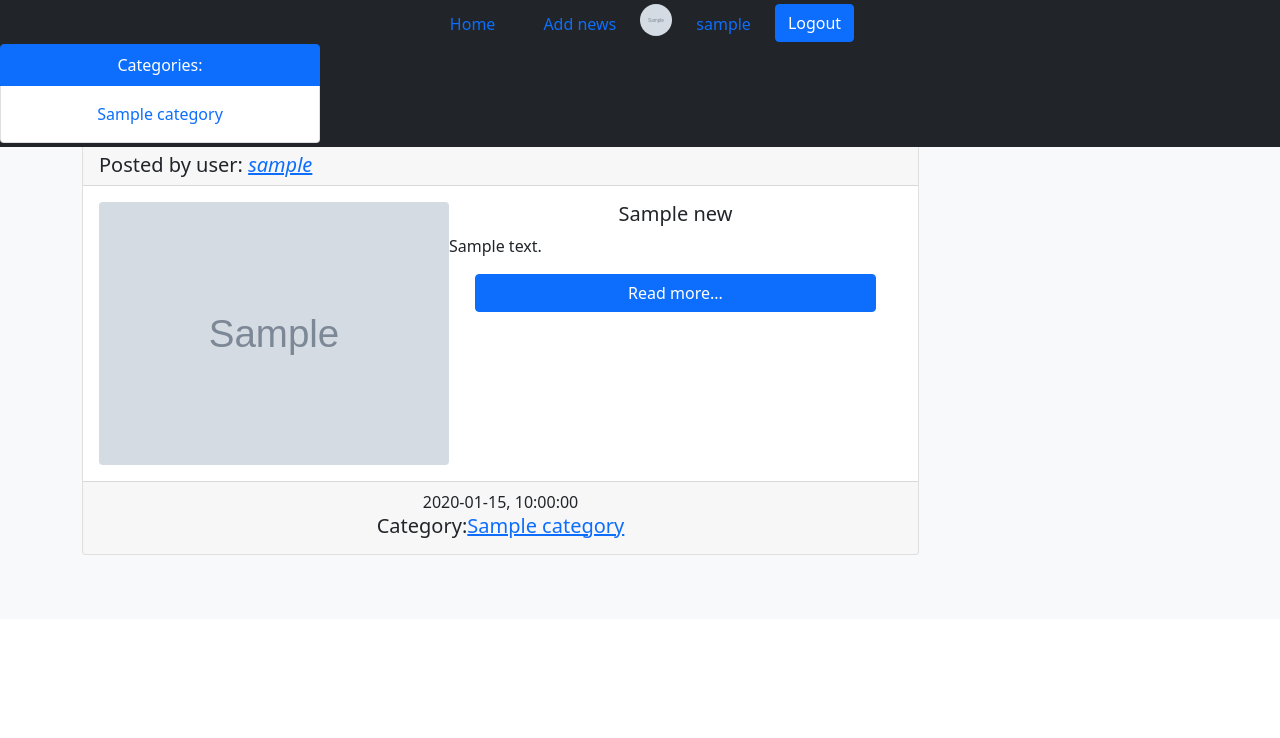
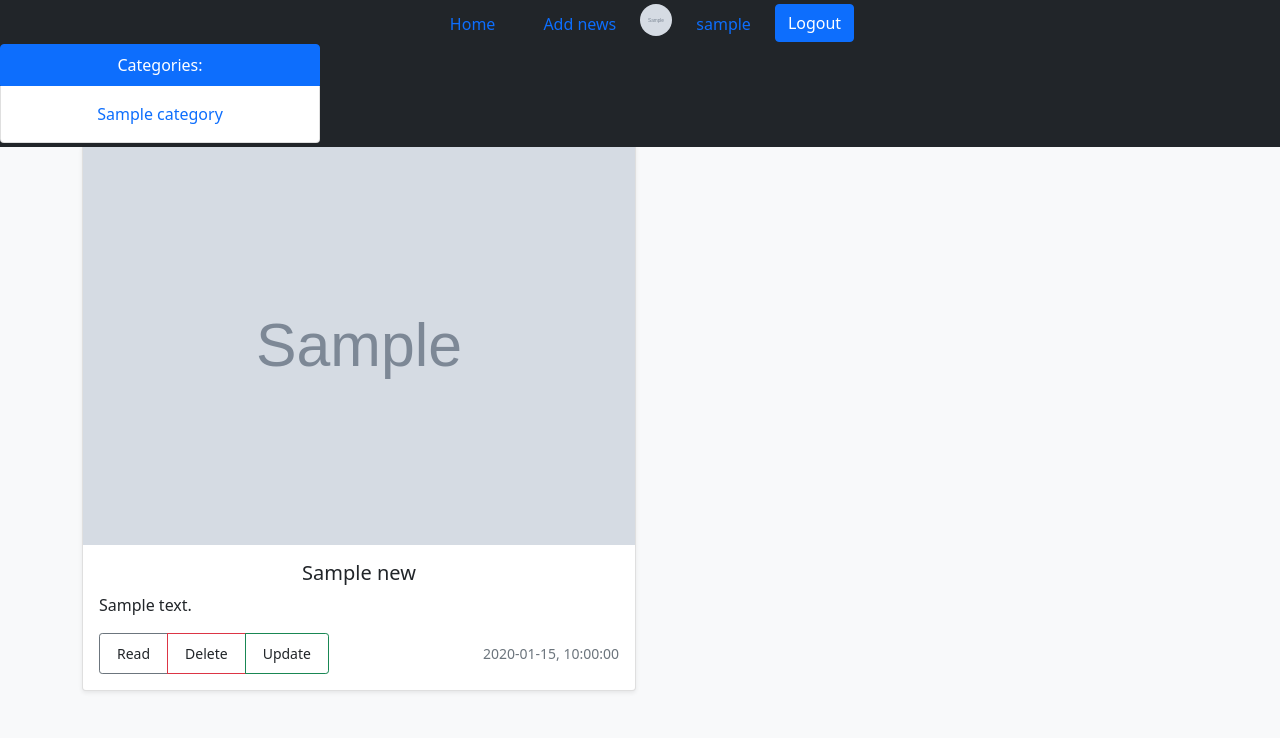
Before and after one commit to Kuleb1n/News_blog, a Django app: page / in a window 1280 px wide. Shown: the top 738 px of the page. Run offline with Django 4.2, Linux system fonts and the light colour scheme; a user stored in the database is signed in; tables that the repository leaves empty hold one stand-in row (values such as "Sample post"); grey boxes marked "Sample" are stand-in pictures.

Commit message:
updating the main page template

```diff
--- a/news/templates/news/index.html
+++ b/news/templates/news/index.html
@@ -6,38 +6,42 @@
 
 
 {% block content %}
-    <div class="col-md-9">
+    <div class="row row-cols-1 row-cols-sm-2 g-2">
         {% for news in news %}
-            <div class="card mb-3">
-                <h5 class="card-header">
-                    {% if request.user.is_authenticated %}
-                        Posted by user:
-                        {% if request.user.username == news.user.username %}
-                            <em><a href="{% url 'profile' %}">{{ news.user.username }}</a></em>
-                        {% else %}
-                            <em><a href="{{ news.user.get_absolute_url }}">{{ news.user.username }}</a></em>
-                        {% endif %}
+            <div class="col">
+                <div class="card shadow-sm">
+                    {% if news.photo %}
+                        <img src="{{ news.photo.url }}" height="400" width="100%">
                     {% else %}
-                        Posted by user: <em>{{ news.user.username }}</em>
+                        <img src="/media/N.png" height="400" width="100%">
                     {% endif %}
-                </h5>
-                <div class="card-body">
-                    {% if news.photo %}
-                        <img src="{{ news.photo.url }}" class="rounded float-start" width="350" alt="">
-                    {% else %}
-                        <img src="/media/N.png" class="rounded float-start" width="350" alt="">
-                    {% endif %}
-                    <h5 class="card-title text-center">{{ news.title }}</h5>
-                    <p class="card-text">{{ news.content|truncatewords:145 }}</p>
-                    <div class="d-grid gap-2 col-6 mx-auto">
-                        <a href="{{ news.get_absolute_url }}" class="btn btn-primary ">Read more...</a>
+
+                    <div class="card-body">
+                        <h5 class="card-title text-center">{{ news.title }}</h5>
+                        <p class="card-text">{{ news.content|truncatewords:145 }}</p>
+                        <div class="d-flex justify-content-between align-items-center">
+                            <div class="btn-group">
+                                <button type="button" class="btn btn-sm btn-outline-secondary">
+                                    <a href="{{ news.get_absolute_url }}" class="btn btn-sm">
+                                        Read
+                                    </a>
+                                </button>
+                                {% if request.user.is_authenticated and user.pk == news.user.pk %}
+                                    <button type="button" class="btn btn-sm btn-outline-danger">
+                                        <a href="#" class="btn btn-sm">
+                                            Delete
+                                        </a>
+                                    </button>
+                                    <button type="button" class="btn btn-sm btn-outline-success">
+                                        <a href="#" class="btn btn-sm">
+                                            Update
+                                        </a>
+                                    </button>
+                                {% endif %}
+                            </div>
+                            <small class="text-muted">{{ news.created_at|date:"Y-m-d, H:i:s" }}</small>
+                        </div>
                     </div>
-                </div>
-
-                <div class="card-footer text-center">
-                    {{ news.created_at|date:"Y-m-d, H:i:s" }}
-                    <h5>Category:<a href="{{ news.category.get_absolute_url }}">{{ news.category }}</a>
-                    </h5>
                 </div>
             </div>
         {% endfor %}
```
